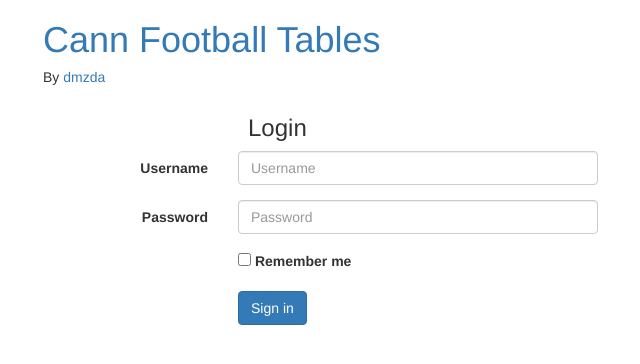
After one commit to DMzda/cann-tables, a Flask app: template cann_tables/templates/login.html in a window 1280 px wide. The commit adds this page. Shown: the top 364 px of the page, without its empty margins (27-667 px from the left). Run offline with Flask 2, Linux system fonts and the light colour scheme; the template is opened without the code that fills it: values that come from a table or form of the project are taken from there, others are empty; some libraries are stand-ins or nearby versions.

Commit message:
Started login implementation

```diff
--- a/cann_tables/__init__.py
+++ b/cann_tables/__init__.py
@@ -1,10 +1,15 @@
 from flask import Flask
 from flask_sqlalchemy import SQLAlchemy
 from flask_migrate import Migrate
+from flask_login import LoginManager
 
 app = Flask(__name__)
 app.config.from_object("cann_tables.config")
+
 db = SQLAlchemy(app)
 migrate = Migrate(app, db)
 
+login_manager = LoginManager(app)
+login_manager.login_view = "login"
+
 from cann_tables import views, models
--- a/cann_tables/config.py
+++ b/cann_tables/config.py
@@ -1,6 +1,10 @@
 import os
 
 APP_ROOT = os.path.dirname(os.path.abspath(__file__))
+
+#TODO: Secret key config
+SECRET_KEY = "this-is-a-secret"
+
 if os.environ.get("CANN_ENV") == "prod":
     #Postgresql
     SQLALCHEMY_DATABASE_URI = os.environ.get('DATABASE_URL') + "?client_encoding=utf8"
--- /dev/null
+++ b/cann_tables/forms.py
@@ -0,0 +1,9 @@
+from flask_wtf import Form
+from wtforms import TextField, PasswordField, BooleanField
+from wtforms.validators import Required
+
+
+class LoginForm(Form):
+    username = TextField("Username", validators=[Required()])
+    password = PasswordField("Password", validators=[Required()])
+    remember_me = BooleanField("Remember me", default=False)
--- a/cann_tables/templates/base.html
+++ b/cann_tables/templates/base.html
@@ -10,7 +10,27 @@
     </head>
     <body>
         <div id="wrap">
+            <div class="container">
+                <a href="{{ url_for("index") }}">
+                    <h1>Cann Football Tables</h1>
+                </a>
+                <h5>By <a href="https://twitter.com/dmzda">dmzda</a></h5>
+
+            {% with messages = get_flashed_messages(with_categories=true) %}
+            {% if messages %}
+            {% for category, message in messages %}
+            <div class="alert alert-{{ category }} alert-dismissable fade in">
+              <button type="button" class="close" data-dismiss="alert" aria-hidden="true">×</button>
+              {{ message }}
+            </div>
+            {% endfor %}
+            {% endif %}
+            {% endwith %}
+            </div>
             {% block content %}{% endblock %}
         </div>
+
+        <script src="//code.jquery.com/jquery-2.1.0.min.js"></script>
+        <script src="//netdna.bootstrapcdn.com/bootstrap/3.1.1/js/bootstrap.min.js"></script>
     </body>
 </html>
--- a/cann_tables/templates/index.html
+++ b/cann_tables/templates/index.html
@@ -4,10 +4,6 @@
 
 {% block content %}
 <div class="container">
-    <a href="{{ url_for("index") }}">
-        <h1>Cann Football Tables</h1>
-    </a>
-    <h5>By <a href="https://twitter.com/dmzda">dmzda</a></h5>
     {% for league in leagues %}
     {% if loop.index0 % 4 == 0 %}
     <div class="row">
--- /dev/null
+++ b/cann_tables/templates/login.html
@@ -0,0 +1,46 @@
+{% extends "base.html" %}
+
+{% block title %}Cann Football Tables - Login{% endblock %}
+
+{% block content %}
+<div class="container">
+    <div class="col-sm-offset-2 col-sm-10">
+        <h3>Login</h3>
+    </div>
+    <form action="" method="post" name="login" class="form-horizontal">
+        {{ form.hidden_tag() }}
+        <div class="form-group">
+            {{ form.username.label(class_="col-sm-2 control-label") }}
+            <div class="col-sm-4">
+                {{ form.username(class_="form-control", placeholder="Username") }}
+            </div>
+            <div class="col-sm-6">
+                {% for error in form.errors.username %}
+                <span class="text-danger">{{ error }}</span>
+                {% endfor %}
+            </div>
+        </div>
+        <div class="form-group">
+            {{ form.password.label(class_="col-sm-2 control-label") }}
+            <div class="col-sm-4">
+                {{ form.password(class_="form-control", placeholder="Password") }}
+            </div>
+            <div class="col-sm-6">
+                {% for error in form.errors.password %}
+                <span class="text-danger">{{ error }} </span>
+                {% endfor %}
+            </div>
+        </div>
+        <div class="form-group">
+            <div class="col-sm-offset-2 col-sm-4">
+                 {{ form.remember_me() }} {{ form.remember_me.label }}
+            </div>
+        </div>
+        <div class="form-group">
+            <div class="col-sm-offset-2 col-sm-4">
+                <button type="submit" class="btn btn-primary">Sign in</button>
+            </div>
+        </div>
+    </form>
+</div>
+{% endblock %}
--- a/cann_tables/views.py
+++ b/cann_tables/views.py
@@ -1,5 +1,6 @@
-from cann_tables import app, models
-from flask import render_template
+from cann_tables import app, models, login_manager, forms
+from flask import render_template, flash, redirect, g, url_for
+from flask_login import login_required
 
 import datetime
 
@@ -21,3 +22,33 @@ def index():
 
     #leagues is used for ordering
     return render_template("index.html", leagues=leagues, data=data)
+
+
+@login_manager.user_loader
+def load_user(user_id):
+    return models.User.query.get(int(user_id))
+
+
+@app.route("/login/", methods=["GET", "POST"])
+def login():
+    if g.user and g.user.is_authenticated():
+        return redirect(url_for("admin"))
+
+    form = forms.LoginForm()
+
+    if form.validate_on_submit():
+        flash("Login: Username:{}, Remember me:{}".format(form.username.data, form.remember_me.data), category="info")
+        #return redirect("/admin/")
+
+    return render_template("login.html", form=form)
+
+
+@app.route("/logout/", methods=["GET", "POST"])
+def logout():
+    pass
+
+
+@login_required
+@app.route("/admin/", methods=["GET", "POST"])
+def admin():
+    return "a"
--- a/requirements.txt
+++ b/requirements.txt
@@ -1,17 +1,20 @@
 Flask==0.10.1
+Flask-Login==0.2.10
 Flask-Migrate==1.2.0
 Flask-SQLAlchemy==1.0
 Flask-Script==0.6.7
+Flask-WTF==0.9.5
 Frozen-Flask==0.11
 Jinja2==2.7.2
 Mako==0.9.1
 MarkupSafe==0.21
 SQLAlchemy==0.9.4
+WTForms==1.0.5
 Werkzeug==0.9.4
 alembic==0.6.4
 cssselect==0.9.1
 gunicorn==18.0
 itsdangerous==0.24
 lxml==3.3.4
+psycopg2==2.5.2
 requests==2.2.1
-psycopg2==2.5.2
```
Also changed, not shown: cann_tables/models.py (+23 -0 lines).
